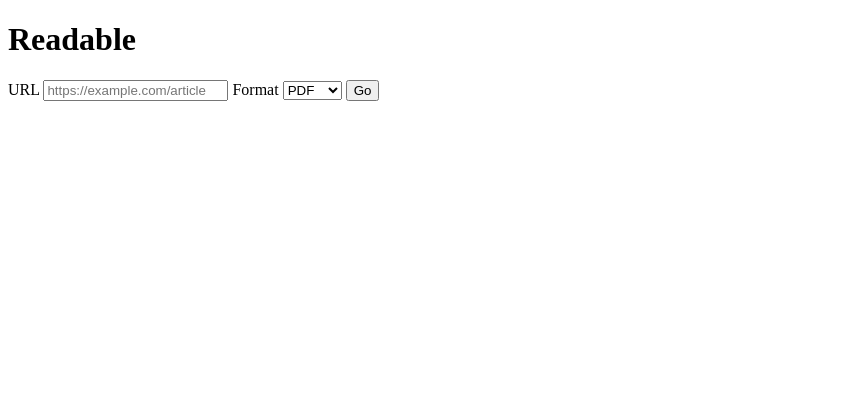
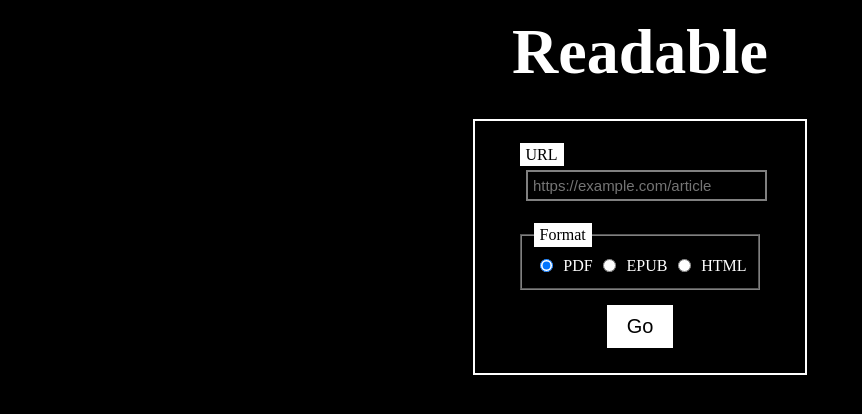
Before and after one commit to yildiz-fatih/readable, a plain HTML site: page web/index.html in a window 1280 px wide. Shown: the whole page, without its empty margins (0-862 px from the left). Drawn offline with Linux system fonts and the light colour scheme; a web font is replaced by a local one.

Commit message:
add web app style

```diff
--- a/web/index.html
+++ b/web/index.html
@@ -5,29 +5,43 @@
     <meta charset="UTF-8">
     <meta name="viewport" content="width=device-width, initial-scale=1.0">
     <title>Readable</title>
+    <link rel="preconnect" href="https://fonts.googleapis.com">
+    <link rel="preconnect" href="https://fonts.gstatic.com" crossorigin>
+    <link
+        href="https://fonts.googleapis.com/css2?family=Averia+Serif+Libre:ital,wght@0,300;0,400;0,700;1,300;1,400;1,700&display=swap"
+        rel="stylesheet">
     <link rel="stylesheet" href="style.css">
     <script src="main.js" defer></script>
 </head>
 
 <body>
     <main class="container">
-        <h1>Readable</h1>
-
-        <div id="status-card"></div>
+        <h1 id="readable-title">Readable</h1>
 
         <form id="readable-form">
-            <label for="url">URL</label>
-            <input type="url" id="url" name="url" placeholder="https://example.com/article" required>
+            <div class="field">
+                <label for="url" class="section-title">URL</label><br />
+                <input type="url" id="url" name="url" placeholder="https://example.com/article" required>
+            </div>
 
-            <label for="format">Format</label>
-            <select id="format" name="format">
-                <option value="pdf">PDF</option>
-                <option value="epub">EPUB</option>
-                <option value="html">HTML</option>
-            </select>
+            <fieldset>
+                <legend class="section-title">Format</legend>
+
+                <input type="radio" id="format-pdf" name="format" value="pdf" checked />
+                <label for="format-pdf">PDF</label>
+
+                <input type="radio" id="format-epub" name="format" value="epub" />
+                <label for="format-epub">EPUB</label>
+
+                <input type="radio" id="format-html" name="format" value="html" />
+                <label for="format-html">HTML</label>
+            </fieldset>
 
             <button type="submit" id="submit-button">Go</button>
         </form>
+
+        <br>
+        <div id="status-card"></div>
     </main>
 </body>
 
--- a/web/main.js
+++ b/web/main.js
@@ -33,7 +33,7 @@ form.addEventListener("submit", async function (event) {
     submitButton.disabled = true
 
     const url = document.getElementById("url").value
-    const format = document.getElementById("format").value
+    const format = document.querySelector('input[name="format"]:checked').value
 
     let postResult
     try {
--- a/web/style.css
+++ b/web/style.css
@@ -0,0 +1,63 @@
+* {
+    box-sizing: border-box;
+    margin: 0;
+}
+
+body {
+    font-family: "Averia Serif Libre", serif;
+    background-color: black;
+    color: white;
+    display: flex;
+    justify-content: center;
+}
+
+.section-title {
+    background-color: white;
+    color: black;
+    padding: 3px 6px;
+}
+
+input {
+    margin: 0.4rem;
+}
+
+#url {
+    width: 100%;
+    background-color: black;
+    color: white;
+    border: 2px solid rgba(255, 255, 255, 0.5);
+    padding: 5px;
+    font-size: 15px;
+}
+
+#readable-form {
+    display: flex;
+    flex-direction: column;
+    gap: 15px;
+    border: 2px solid white;
+    padding: 25px 45px;
+}
+
+#submit-button {
+    align-self: center;
+    padding-left: 20px;
+    padding-right: 20px;
+    padding-top: 10px;
+    padding-bottom: 10px;
+    font-size: 20px;
+    background: white;
+    color: black;
+    border: none;
+    cursor: pointer;
+}
+
+#readable-title {
+    font-size: 4em;
+    margin-top: 15px;
+    margin-bottom: 30px;
+    text-align: center;
+}
+
+fieldset {
+    border: 2px groove rgba(255, 255, 255, 0.5);
+}
```
